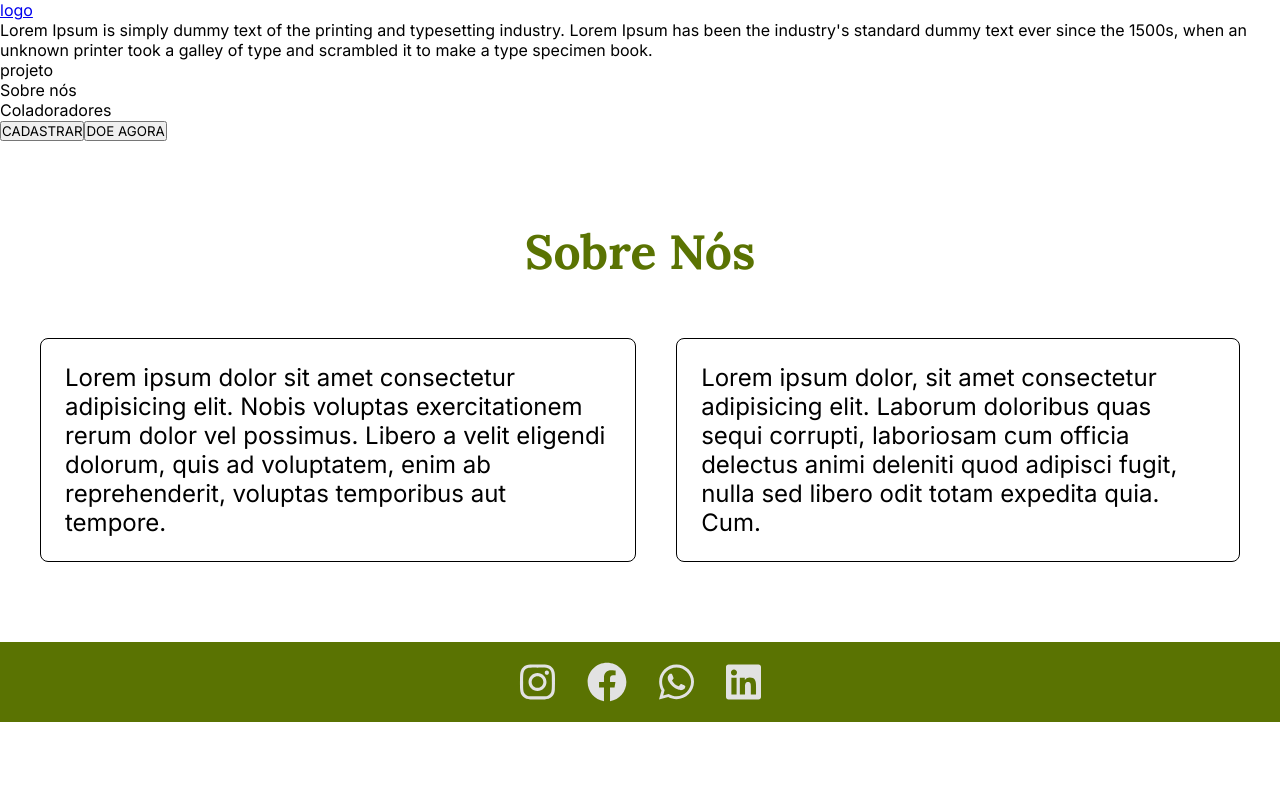
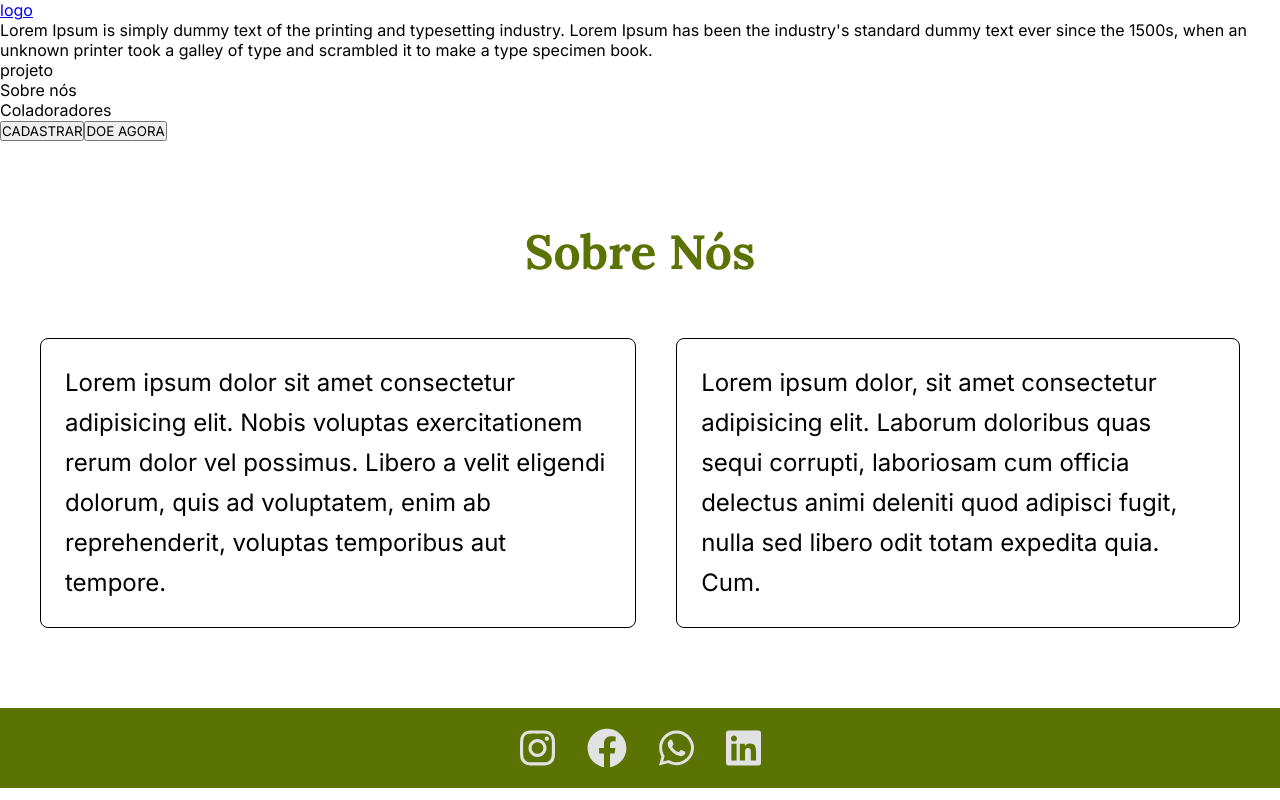
Before and after one commit to JessyeKessia/Anary-Nyn, an Angular app: page / in a window 1280 px wide. Built offline with nearby package versions, Linux system fonts and the light colour scheme.

Commit message:
aumentando line-height dos paragrafos

```diff
--- a/src/app/components/about-us/about-us.component.css
+++ b/src/app/components/about-us/about-us.component.css
@@ -21,5 +21,9 @@ section #containers .container {
   padding: 1.5rem;
   border: 1px solid black;
   border-radius: 0.5rem;
+}
+
+section #containers .container p {
   font-size: 1.5rem;
+  line-height: 40px;
 }
```
